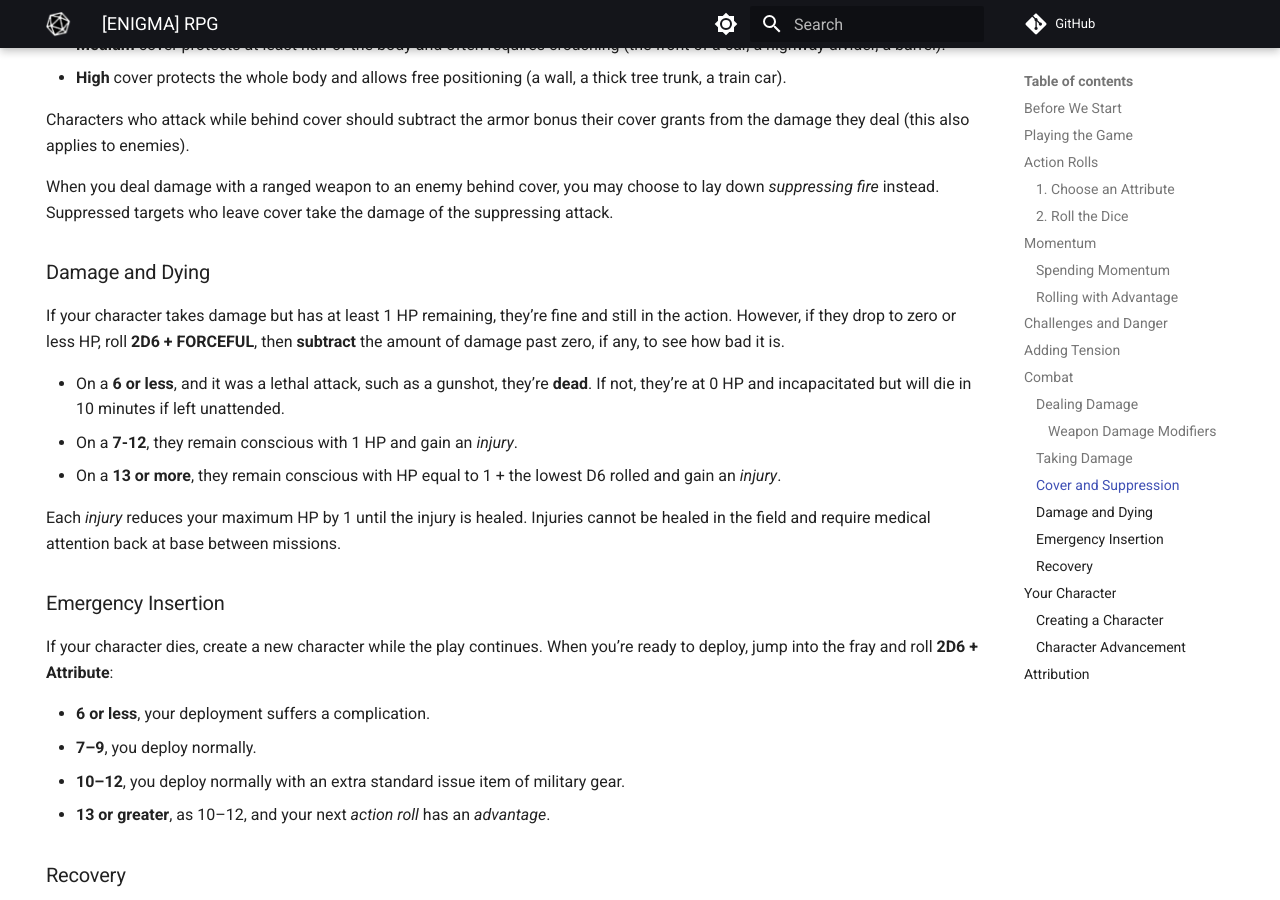
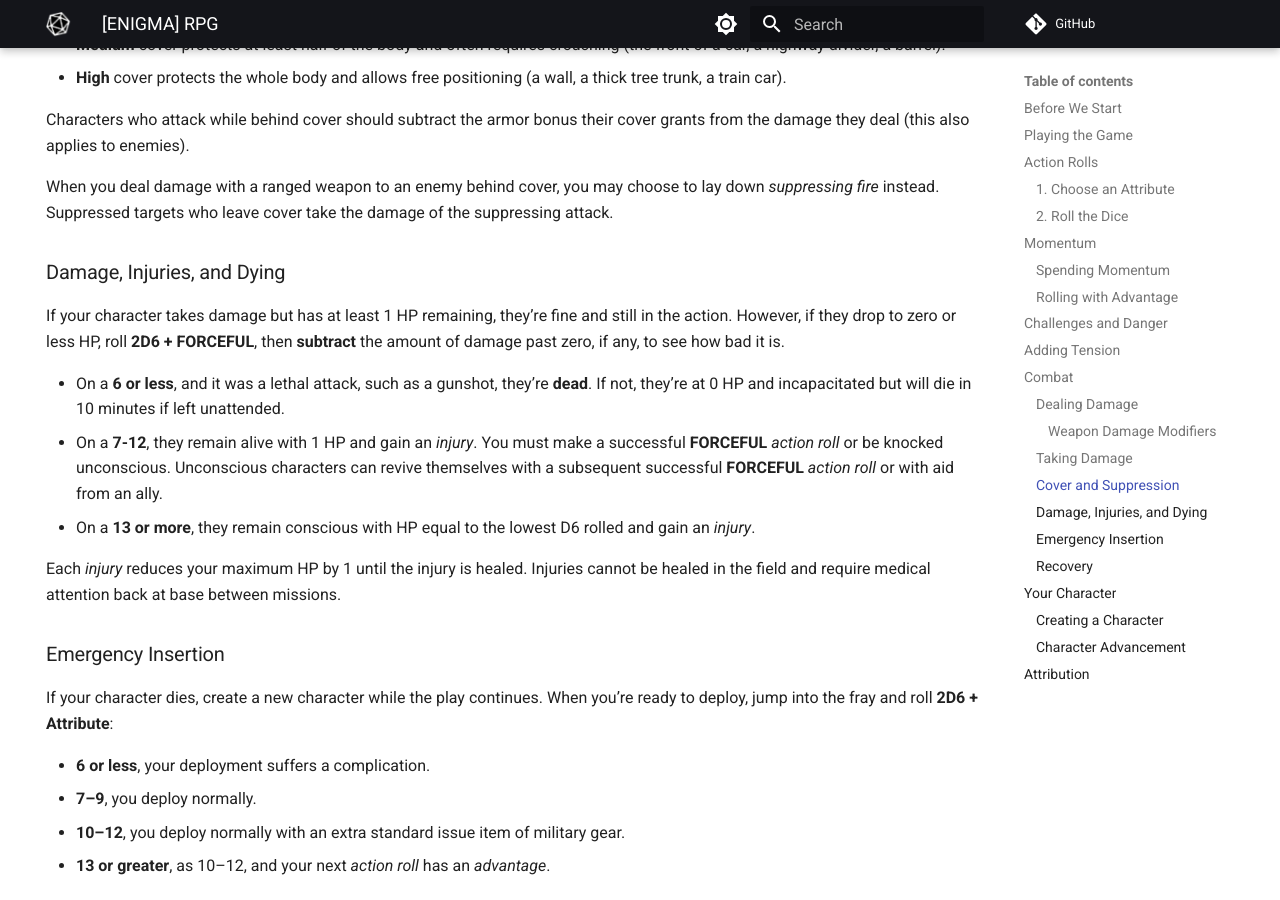
Before and after one commit to joemoose/psiops, an MkDocs documentation site: the page built from docs/index.md, in a window 1280 px wide and 900 px high, scrolled down 4215 px. Built offline with MkDocs 1.6.1 and Material for MkDocs 9.7.7, drawn with Linux system fonts in a browser that asks for light colours; comment, search, counter and statistics services are not loaded.

Commit message:
Update index.md

```diff
--- a/docs/index.md
+++ b/docs/index.md
@@ -147,13 +147,13 @@ Characters who attack while behind cover should subtract the armor bonus their c
 
 When you deal damage with a ranged weapon to an enemy behind cover, you may choose to lay down *suppressing fire* instead. Suppressed targets who leave cover take the damage of the suppressing attack.
 
-### Damage and Dying
+### Damage, Injuries, and Dying
 
 If your character takes damage but has at least 1 HP remaining, they’re fine and still in the action. However, if they drop to zero or less HP, roll **2D6 + FORCEFUL**, then **subtract** the amount of damage past zero, if any, to see how bad it is.
 
 - On a **6 or less**, and it was a lethal attack, such as a gunshot, they’re **dead**. If not, they’re at 0 HP and incapacitated but will die in 10 minutes if left unattended.
-- On a **7-12**, they remain conscious with 1 HP and gain an *injury*.
-- On a **13 or more**, they remain conscious with HP equal to 1 + the lowest D6 rolled and gain an *injury*.
+- On a **7-12**, they remain alive with 1 HP and gain an *injury*. You must make a successful **FORCEFUL** *action roll* or be knocked unconscious. Unconscious characters can revive themselves with a subsequent successful **FORCEFUL** *action roll* or with aid from an ally.
+- On a **13 or more**, they remain conscious with HP equal to the lowest D6 rolled and gain an *injury*.
 
 Each *injury* reduces your maximum HP by 1 until the injury is healed. Injuries cannot be healed in the field and require medical attention back at base between missions.
 
```
